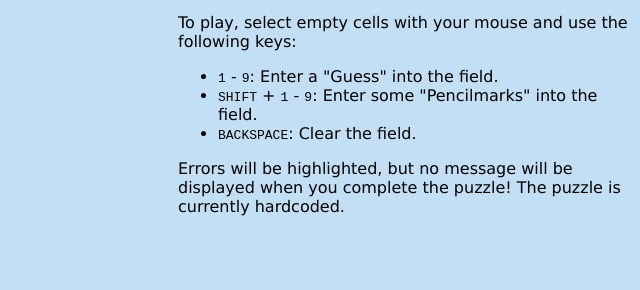
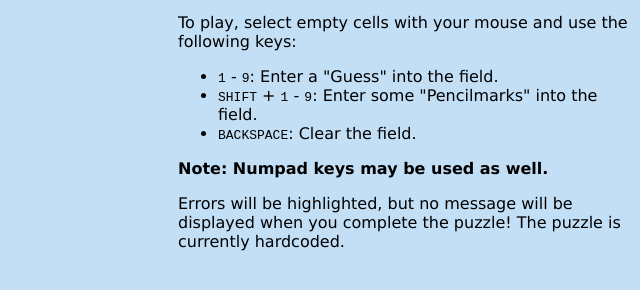
Before and after one commit to askreet/sadoku-web, a plain HTML site: page index.html in a window 1280 px wide. Shown: the part 168-458 px from the top of the page, without its empty margins (640-1280 px from the left). Drawn offline with Linux system fonts and the light colour scheme.

Commit message:
update docs

```diff
--- a/index.html
+++ b/index.html
@@ -21,10 +21,12 @@
         <li><kbd>SHIFT</kbd> + <kbd>1</kbd> - <kbd>9</kbd>: Enter some "Pencilmarks" into the field.</li>
         <li><kbd>BACKSPACE</kbd>: Clear the field.</li>
     </ul>
+    <p><b>Note: Numpad keys may be used as well.</b></p>
     <p></p>
 
     <p>Errors will be highlighted, but no message will be displayed when you complete the puzzle! The puzzle is
         currently hardcoded.</p>
 </div>
 
+
 <script type="module">import init from '/sadoku-web/index-41730aa9a24c9f0c.js';init('/sadoku-web/index-41730aa9a24c9f0c_bg.wasm');</script></body></html>
```
